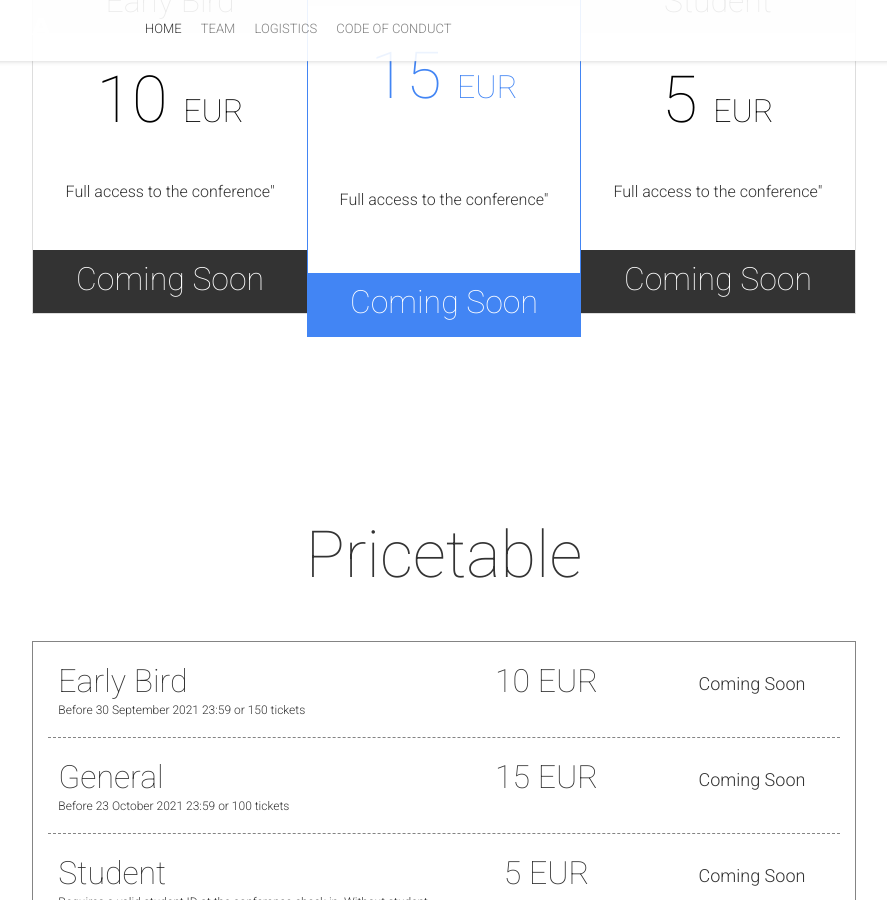
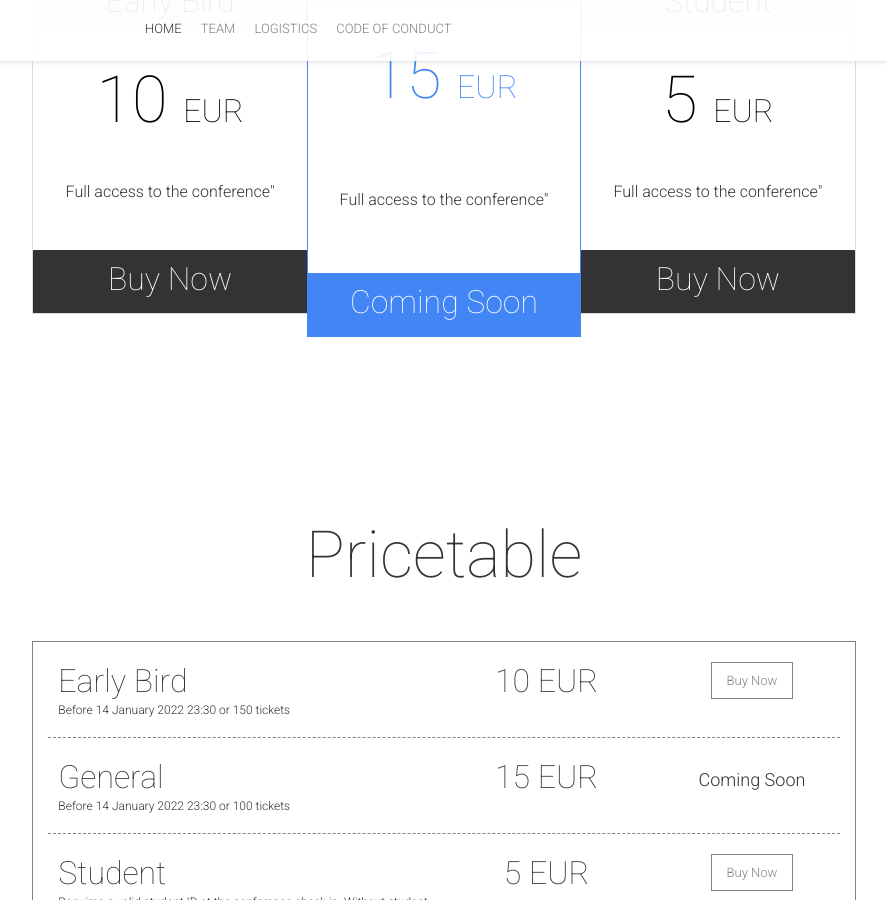
Before and after one commit to GDGMalaga/BiznagaFest-22, a Jekyll site: the page built from index.html, in a window 1280 px wide and 900 px high, scrolled down 5367 px. Shown: the whole window, without its empty margins (196-1083 px from the left). Built offline with Jekyll 4.4.1, drawn with Linux system fonts in a browser that asks for light colours; nearby versions of some CDN libraries; comment, search, counter and statistics services are not loaded; some of the changed text lies outside the part shown.

Commit message:
feat(_config.yml): enable tickets

```diff
--- a/_config.yml
+++ b/_config.yml
@@ -126,9 +126,9 @@ partnersC4sponsorsButton: "Become a sponsor"
 
 # Subscribe Block
 subscribeImage: "subscribe.jpg"
-subscribeTitle: "Subscribe for updates"
+subscribeTitle: "BiznagaFest"
 subscribeAction: "https://gdg.us5.list-manage1.com/subscribe/post?u=9fc8aa205b0521b5f05fc8e1e&amp;id=ae0fb459fc"
-subscribeInfo: "Registration will be open around end of August. Number of tickets are limited. Stay tuned!"
+subscribeInfo: "Tickets are live! Number of tickets are limited. Be quick and get yours!"
 
 # Tickets Block
 ticketsTitle: "Pricetable"
@@ -142,10 +142,10 @@ ticketsOffers:
   buyButtonLink: "http://dfua.ticketforevent.com/"
   buyButtonText: "Buy Now"
   ticketContentList: [Full access to the conference"]
-  validFrom: "2021-08-25T10:00"
-  validThrough: "2021-09-30T23:59"
-  soldOut: true
-  soldOutText: "Coming Soon"
+  validFrom: "2021-11-21T10:00"
+  validThrough: "2022-01-14T23:30"
+  #soldOut: true
+  #soldOutText: "Sold Out"
  -
   name: "General"
   price: "15"
@@ -155,9 +155,8 @@ ticketsOffers:
   buyButtonLink: "http://dfua.ticketforevent.com/"
   buyButtonText: "Buy Now"
   ticketContentList: [Full access to the conference"]
-  validFrom: "2021-10-01T00:00"
-  validThrough: "2021-10-23T23:59"
-  #disabled: true
+  validFrom: "2021-11-01T00:00"
+  validThrough: "2022-01-14T23:30"
   soldOut: true
   soldOutText: "Coming Soon"
  -
@@ -169,10 +168,8 @@ ticketsOffers:
   buyButtonText: "Buy Now"
   additionalInfo: "Requires a valid student ID at the conference check in. Without student ID at the check in, ticket will be cancelled without refund"
   ticketContentList: [Full access to the conference"]
-  validFrom: "2021-08-20T10:00"
-  validThrough: "2021-10-23T23:59"
-  soldOut: true
-  soldOutText: "Coming Soon"
+  validFrom: "2021-11-21T10:00"
+  validThrough: "2022-01-14T23:30"
 
 # Footer
 socialLinks:
```
